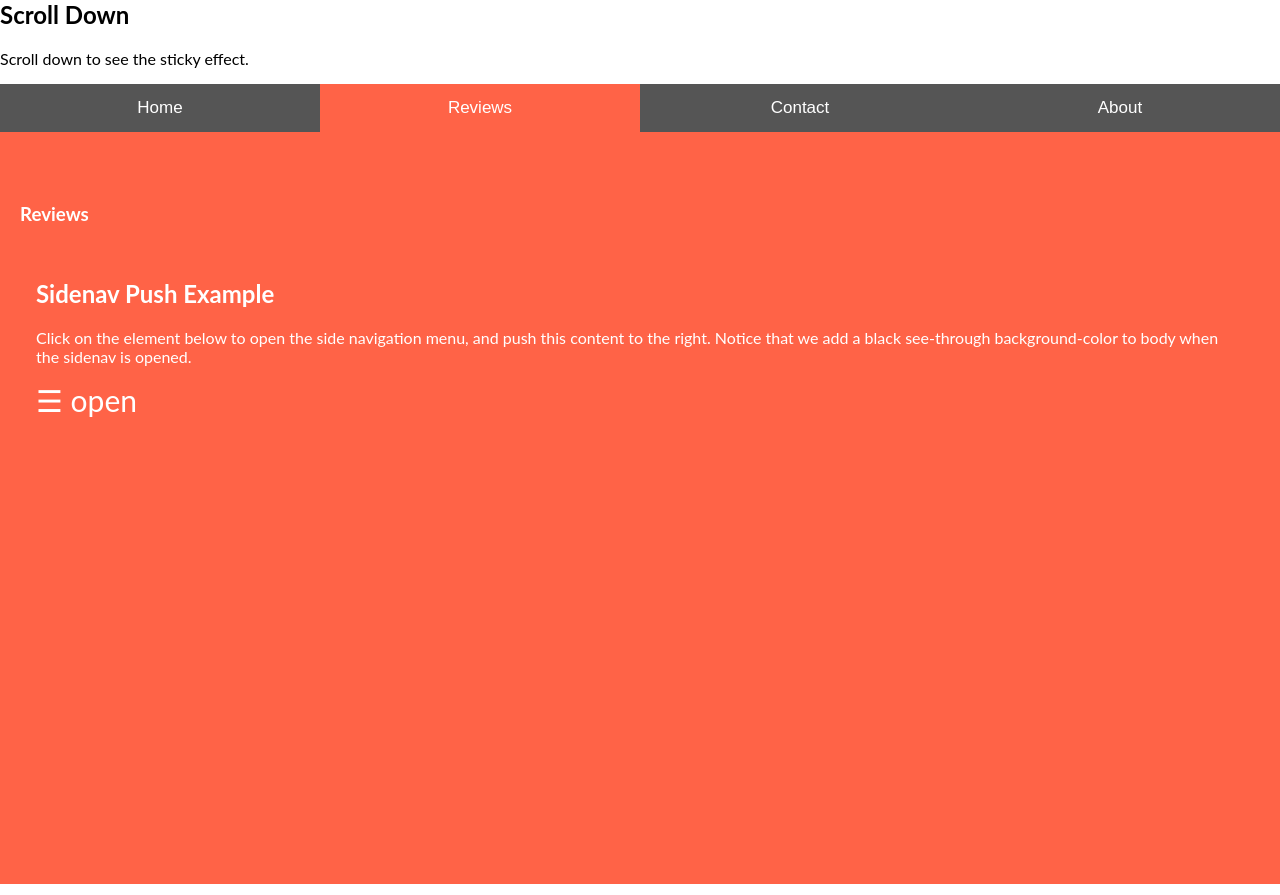
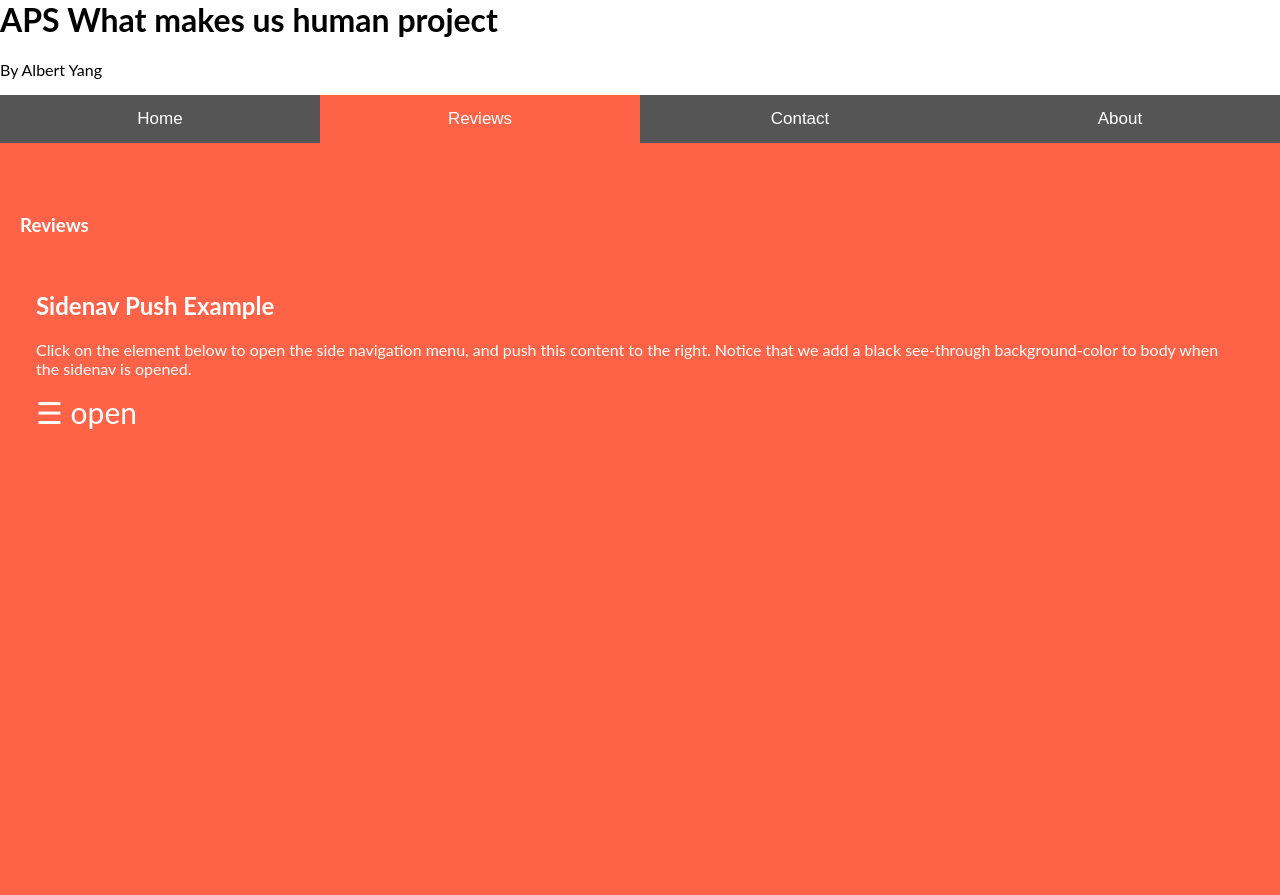
Before and after one commit to a-porcelain-reviewed/APSproject, a plain HTML site: page index.html in a window 1280 px wide. Drawn offline with Linux system fonts and the light colour scheme.

Commit message:
Update index.html

```diff
--- a/index.html
+++ b/index.html
@@ -58,8 +58,8 @@ body, html {
 </head>
 <body>
 <div class="header">
-  <h2>Scroll Down</h2>
-  <p>Scroll down to see the sticky effect.</p>
+  <h1>APS What makes us human project</h1>
+  <p>By Albert Yang</p>
 </div>
 
 <button class="tablink" onclick="openPage('Home', this, 'tomato')">Home</button>
```
